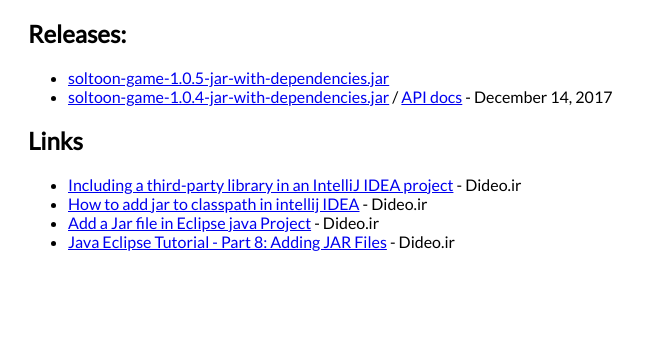
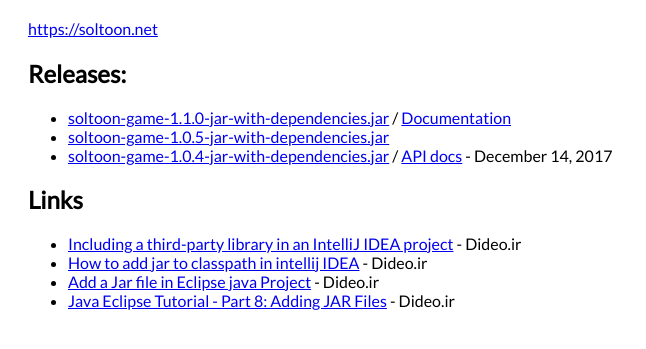
Before and after one commit to Soltoon/soltoon.github.io, a plain HTML site: page index.html in a window 1280 px wide. Shown: the part 91-440 px from the top of the page, without its empty margins (0-646 px from the left). Drawn offline with Linux system fonts and the light colour scheme.

Commit message:
Add v1.1.0

```diff
--- a/index.html
+++ b/index.html
@@ -16,11 +16,16 @@
 </head>
 <body>
 <h1>Soltoon: Bokosh Bokosh</h1>
+<a href="https://soltoon.net">https://soltoon.net</a>
 
 <h2>Releases:</h2>
 <ul>
     <li>
-    	<a href="releases/1.0.5/soltoon-game-1.0.5-jar-with-dependencies.jar">soltoon-game-1.0.5-jar-with-dependencies.jar</a>
+        <a href="releases/1.0.5/soltoon-game-1.1.0-jar-with-dependencies.jar">soltoon-game-1.1.0-jar-with-dependencies.jar</a>
+        / <a href="releases/1.1.0/Soltoon_ Bokosh Bokosh, Technical documentation_v1.1.0.pdf">Documentation</a>
+    </li>
+    <li>
+        <a href="releases/1.0.5/soltoon-game-1.0.5-jar-with-dependencies.jar">soltoon-game-1.0.5-jar-with-dependencies.jar</a>
     </li>
     <li><a href="releases/1.0.4/soltoon-game-1.0.4-jar-with-dependencies.jar">soltoon-game-1.0.4-jar-with-dependencies.jar</a>
         / <a href="releases/1.0.4/api-docs/">API docs</a> - December 14, 2017
```
Also changed, not shown: 2 other files.
